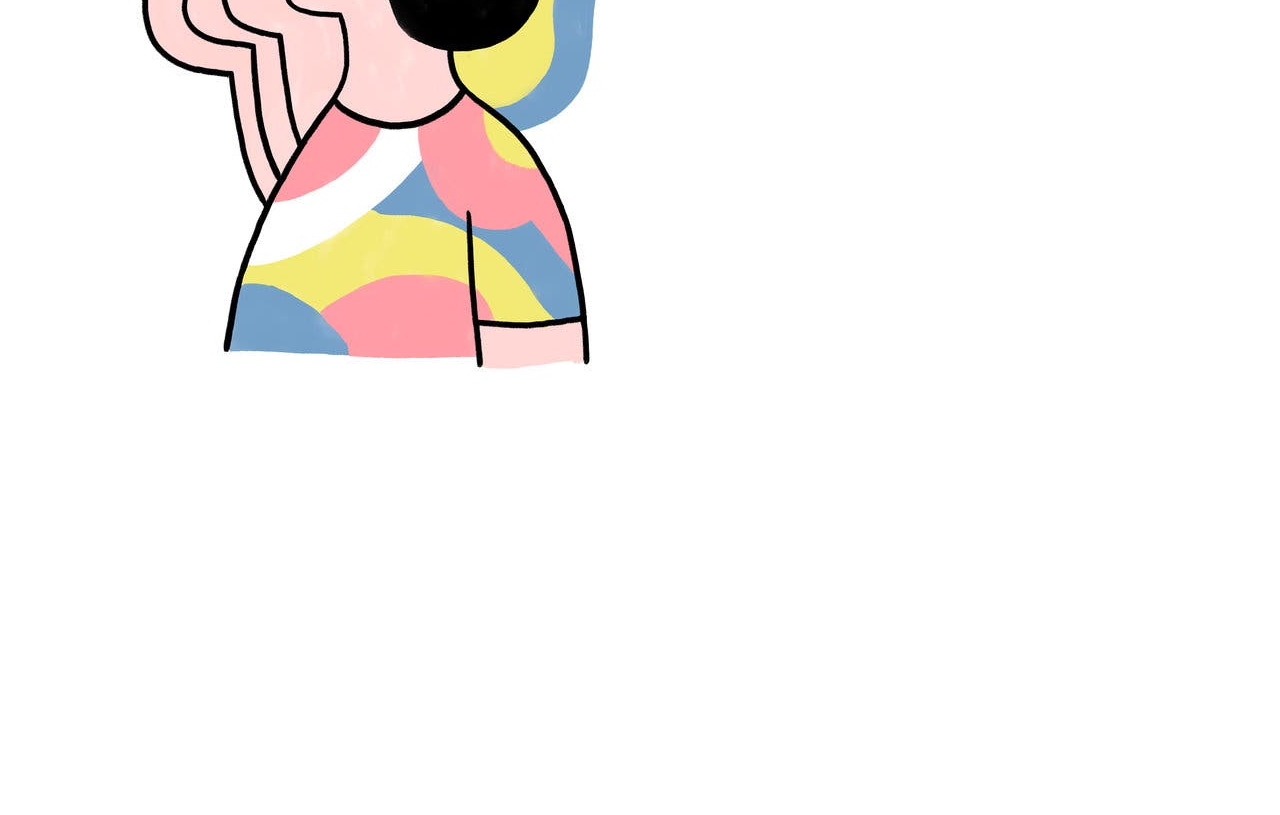
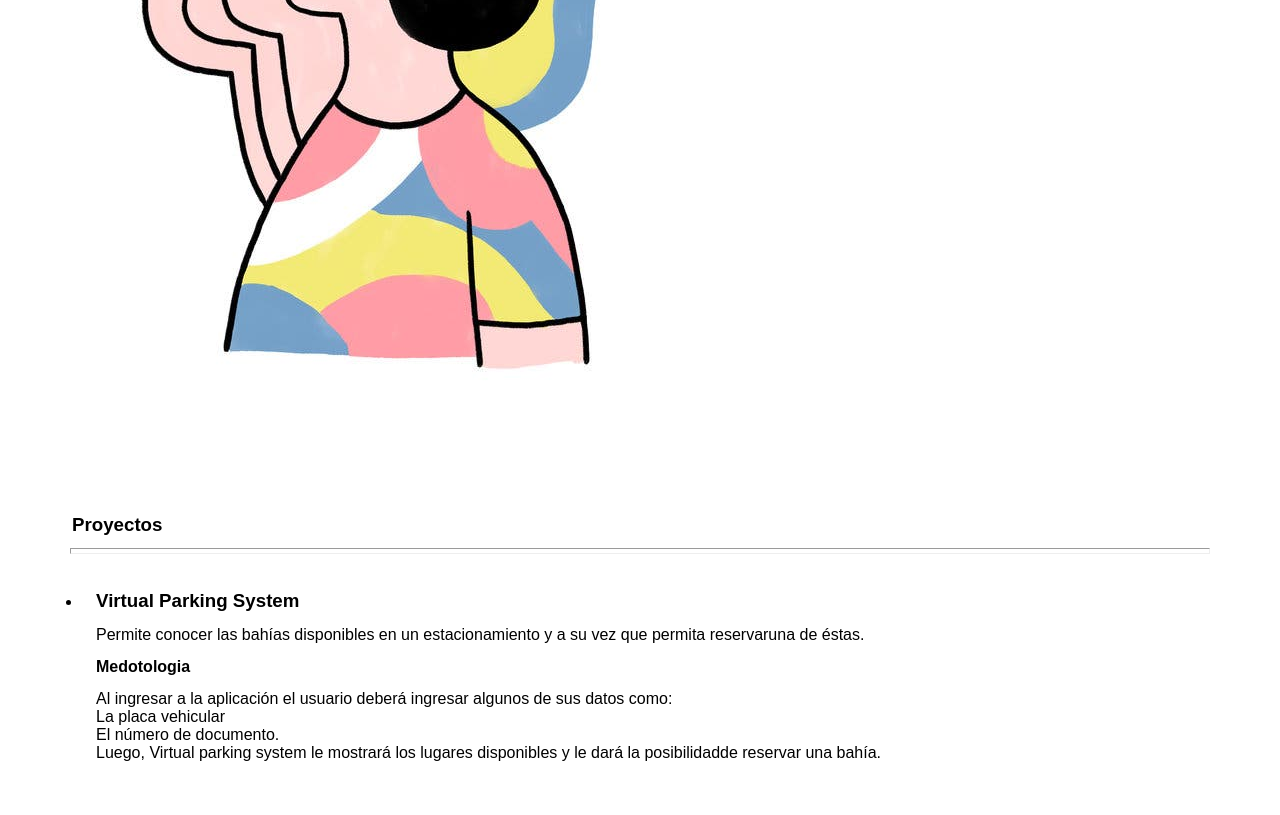
Before and after one commit to RamirezJustin/Trabajo-final, a plain HTML site: page index.html in a window 1280 px wide. Shown: the part 6490-7305 px from the top of the page. Before the commit the page ends 7014 px from the top, so only its background shows below. Drawn offline with Linux system fonts and the light colour scheme; files whose address does not match are found by name.

Commit message:
se agregaron los proyectos

```diff
--- a/index.html
+++ b/index.html
@@ -153,6 +153,25 @@
                 <img src="C:\Users\familia Jimenez A\OneDrive\Escritorio\Trabajo final\assets\Imagenes/actitud.jpg" alt="" />
             </figure>
         </section>
+        <section class="contenido" id="Proyectos">
+            <div class="card_content">
+                <h3 class="title">Proyectos</h3>
+                <hr />
+                <ul>
+                    <li>
+                        <h3>Virtual Parking System</h3>
+                        <p>Permite conocer las bahías disponibles en un estacionamiento y a su vez que permita
+                            reservaruna de éstas.</p>
+                        <h4>Medotologia</h4>
+                        <p>Al ingresar a la aplicación el usuario deberá ingresar algunos de sus datos como: <br>
+                            La placa vehicular <br>
+                            El número de documento. <br>
+                            Luego, Virtual parking system le mostrará los lugares disponibles y le dará la posibilidadde
+                            reservar una bahía.</p>
+                    </li>
+                </ul>
+            </div>
+        </section>
     </div>
 </body>
 
```
